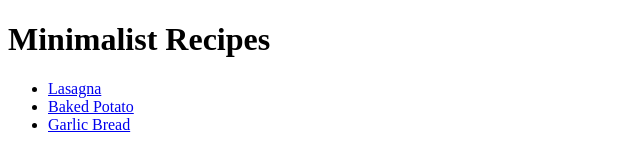
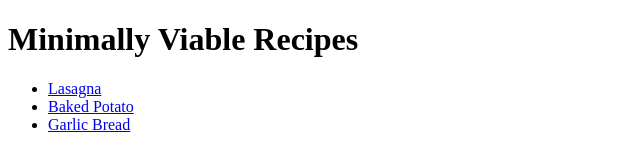
Before and after one commit to victoriaconroy/victoriaconroy.github.io, a plain HTML site: page odin-recipes/index.html in a window 1280 px wide. Shown: the whole page, without its empty margins (0-640 px from the left). Drawn offline with Linux system fonts and the light colour scheme.

Commit message:
Update index.html

```diff
--- a/odin-recipes/index.html
+++ b/odin-recipes/index.html
@@ -7,7 +7,7 @@
     <title>Recipes</title>
 </head>
 <body>
-    <h1>Minimalist Recipes</h1>
+    <h1>Minimally Viable Recipes</h1>
         <ul>
            <li> <a href="../recipes/lasagna.html">Lasagna</a> </li>
            <li> <a href="../recipes/bakedpotato.html">Baked Potato</a></li>
```
